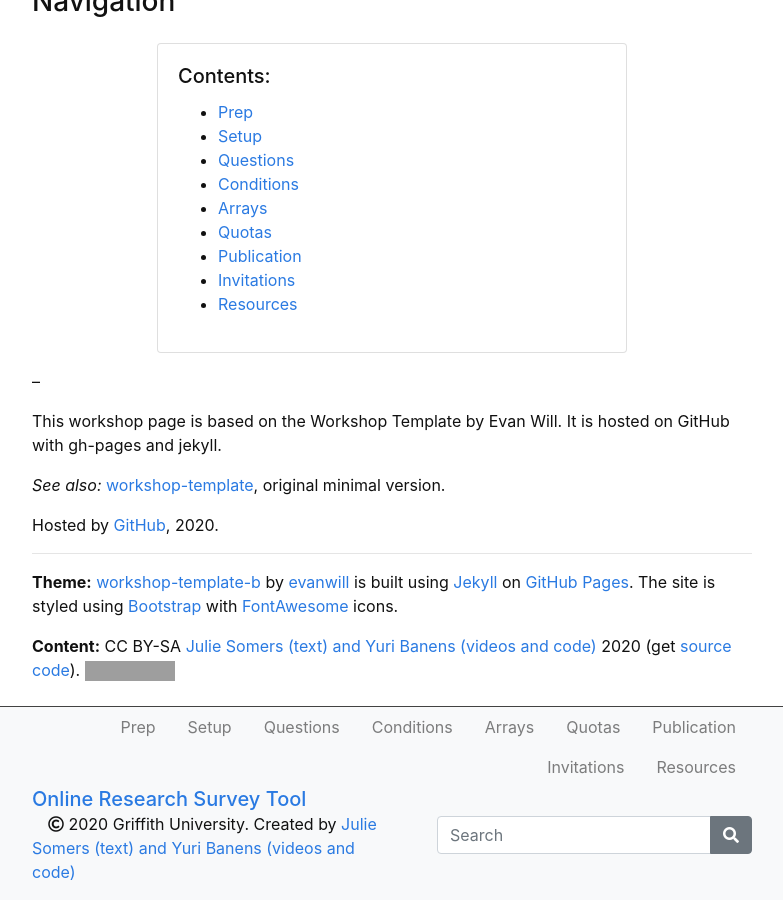
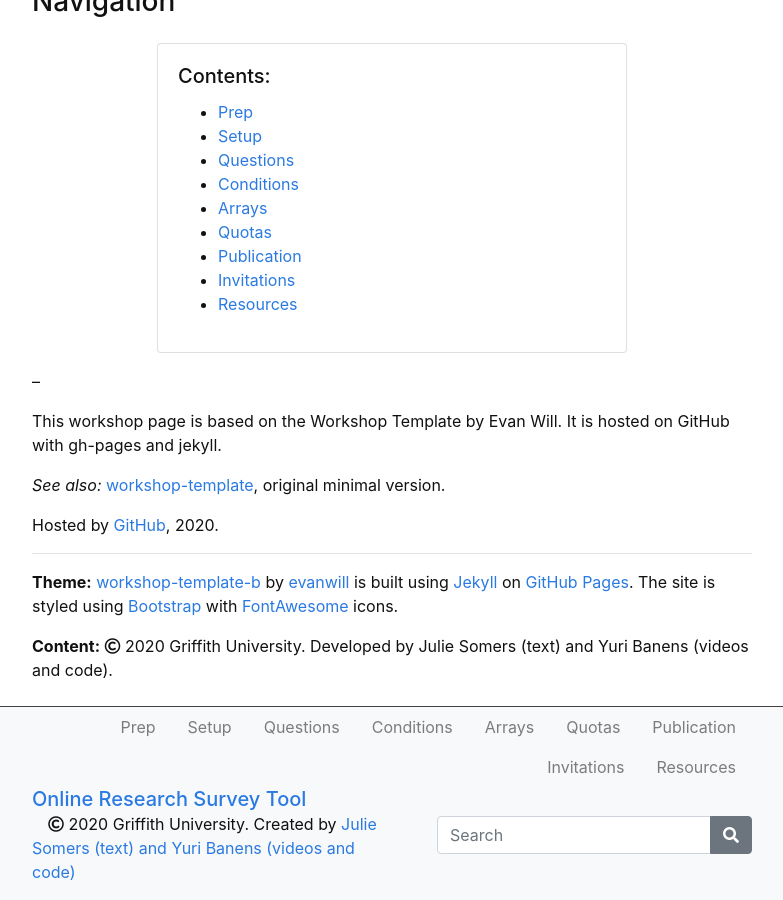
Before and after one commit to ybanens/survey-tool, a Jekyll site: the page built from index.md, in a window 1280 px wide and 900 px high, scrolled down 1403 px. Shown: the whole window, without its empty margins (248-1031 px from the left). Built offline with Jekyll 4.4.1, drawn with Linux system fonts in a browser that asks for light colours; grey boxes are pictures that could not be loaded.

Commit message:
Update credits.html

```diff
--- a/_includes/credits.html
+++ b/_includes/credits.html
@@ -1,2 +1,2 @@
 <p><strong>Theme:</strong> <a href="https://github.com/evanwill/workshop-template-b" target="_blank" rel="noopener">workshop-template-b</a> by <a href="https://github.com/evanwill/" target="_blank" rel="noopener">evanwill</a> is built using <a href="https://jekyllrb.com/" target="_blank" rel="noopener">Jekyll</a> on <a href="https://pages.github.com/" target="_blank" rel="noopener">GitHub Pages</a>. The site is styled using <a href="https://getbootstrap.com/" target="_blank" rel="noopener">Bootstrap</a> with <a href="https://fontawesome.com/" target="_blank" rel="noopener">FontAwesome</a> icons.</p>
-<p><strong>Content:</strong> CC BY-SA <a href="https://github.com/{{ site.github_username }}">{{ site.author }}</a> {{ site.pub_year}} (get <a href="{{ site.repo }}" target="_blank" rel="noopener">source code</a>). <a href="http://creativecommons.org/licenses/by-sa/4.0/" rel="license"><img src="https://i.creativecommons.org/l/by-sa/4.0/88x31.png" alt="Creative Commons License" /></a></p>
+<p><strong>Content:</strong> <i class="far fa-copyright"></i> {{ site.pub_year}} Griffith University. Developed by {{ site.author }}.
```
